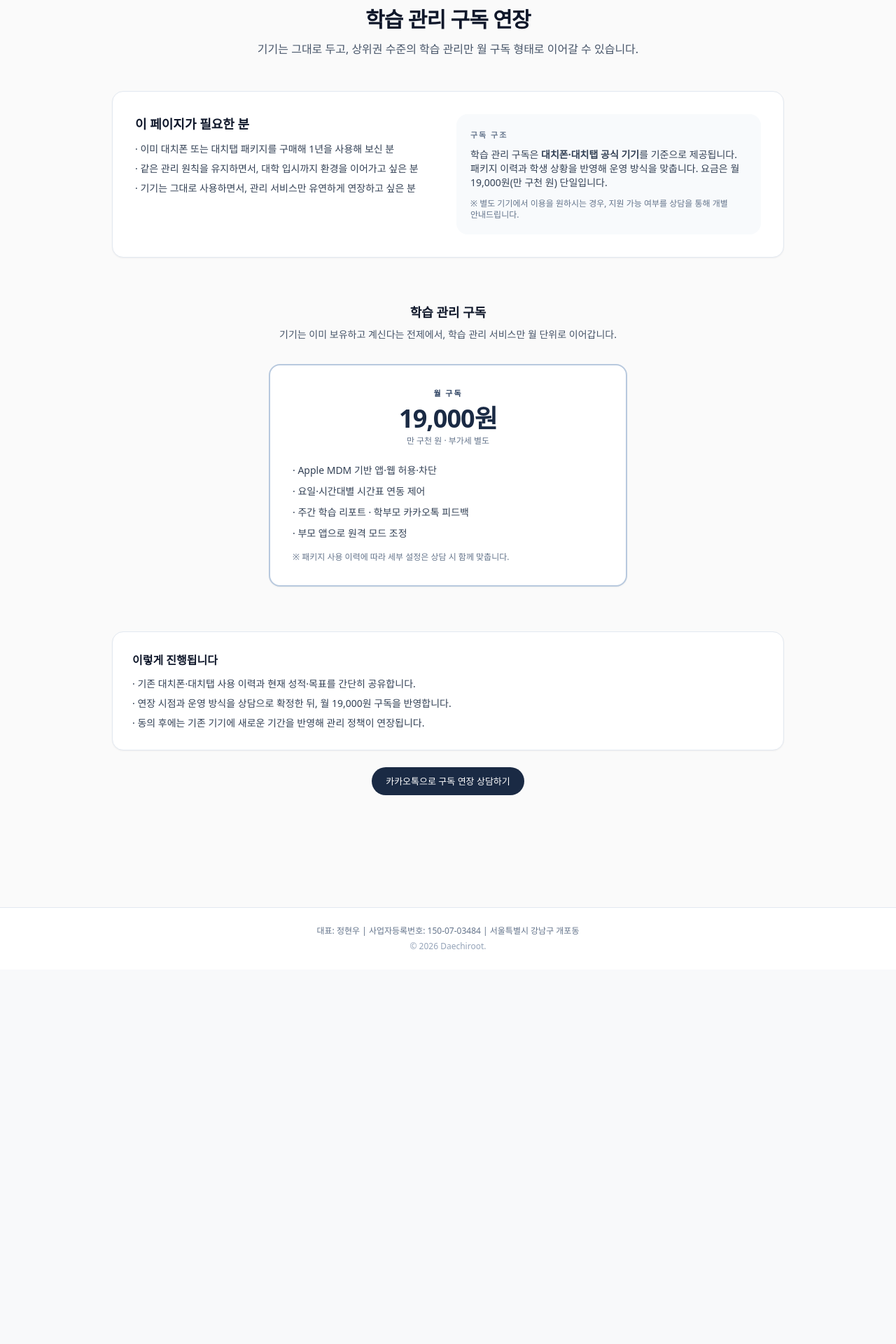
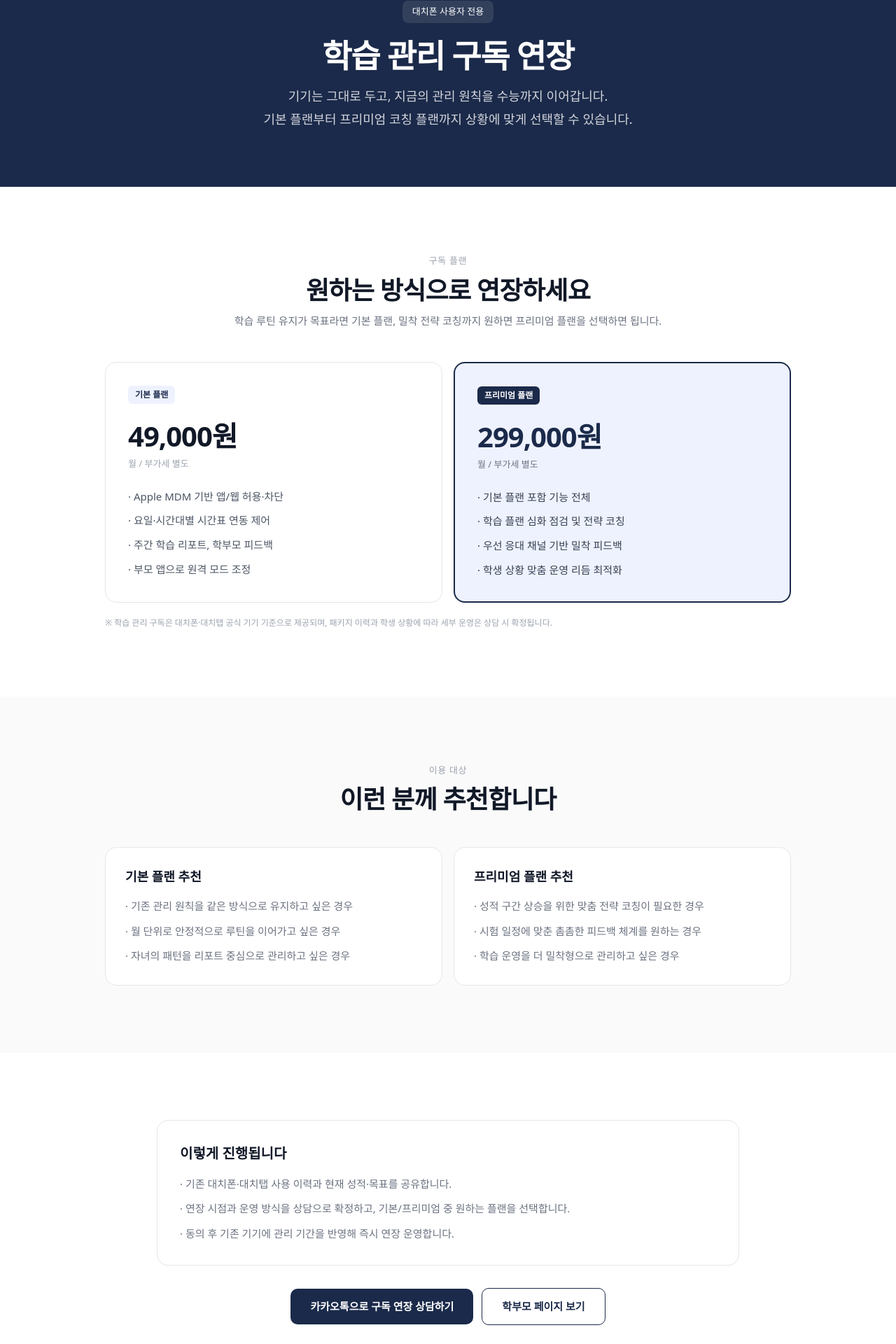
Before and after one commit to hwchung24/rootDaechi_web, a Next.js app: page /management-subscription in a window 1280 px wide. Shown: the part 140-2060 px from the top of the page at 70% size. Before the commit the page ends 1525 px from the top, so only its background shows below. Built offline with nearby package versions, Linux system fonts and the light colour scheme.

Commit message:
fix(ui): unify landing credibility updates and subscription page design
Align hero, parents/students, and subscription UX with the site-wide design system, update trust/patent messaging, and remove duplicate non-hero CTAs for cleaner conversion flow.

Made-with: Cursor

```diff
--- a/app/management-subscription/page.tsx
+++ b/app/management-subscription/page.tsx
@@ -1,119 +1,137 @@
 "use client";
 
-import { motion } from "framer-motion";
 import Link from "next/link";
 import { AppHeader } from "@/components/AppHeader";
-
-const fadeInUp = {
-  hidden: { opacity: 0, y: 20 },
-  show: { opacity: 1, y: 0, transition: { duration: 0.5, ease: [0.22, 0.61, 0.36, 1] } }
-};
+import { SiteFooter } from "@/components/SiteFooter";
 
 export default function ManagementSubscriptionPage() {
   return (
-    <div className="min-h-screen bg-[#fafafa] text-slate-900">
+    <div className="min-h-screen bg-[#f8f9fa] text-slate-900">
       <AppHeader>
-        <Link href="/gillo-phone-rental" className="transition hover:text-slate-900">
-          대치폰 패키지
+        <Link href="/phone" className="transition hover:text-slate-900">
+          대치폰
         </Link>
-        <Link href="/gillo-tab-rental" className="transition hover:text-slate-900">
-          대치탭 패키지
+        <Link href="/parents" className="transition hover:text-slate-900">
+          학부모
         </Link>
         <Link href="/management-subscription" className="transition hover:text-slate-900">
           학습 관리 구독 연장
         </Link>
       </AppHeader>
 
-      <main className="mx-auto max-w-5xl px-5 py-12 sm:px-8 sm:py-16">
-        <motion.section variants={fadeInUp} initial="hidden" animate="show" className="mb-12 text-center">
-          <p className="text-[11px] font-medium uppercase tracking-[0.2em] text-slate-500">
-            이미 대치폰·대치탭을 보유한 분들을 위해
+      <main>
+        <section className="border-b border-white/10 bg-[#1B2A4A] py-14 md:py-20">
+          <div className="mx-auto max-w-6xl px-6 text-center sm:px-12">
+            <p className="inline-flex rounded-[8px] bg-white/10 px-[14px] py-[6px] text-[13px] font-medium text-white">
+              대치폰 사용자 전용
             </p>
-          <h1 className="mt-2 text-2xl font-semibold tracking-tight text-slate-900 sm:text-3xl">
+            <h1 className="mt-5 break-keep text-[32px] font-bold leading-[1.15] tracking-[-0.03em] text-white md:text-[46px]">
               학습 관리 구독 연장
             </h1>
-          <p className="mt-3 text-sm text-slate-600 sm:text-base">
-            기기는 그대로 두고, 상위권 수준의 학습 관리만 월 구독 형태로 이어갈 수 있습니다.
+            <p className="mx-auto mt-4 max-w-[760px] break-keep text-[15px] leading-[1.8] text-white/80 md:text-[18px]">
+              기기는 그대로 두고, 지금의 관리 원칙을 수능까지 이어갑니다.
+              <br />
+              기본 플랜부터 프리미엄 코칭 플랜까지 상황에 맞게 선택할 수 있습니다.
             </p>
-        </motion.section>
+          </div>
+        </section>
 
-        <section className="mb-16">
-          <div className="grid gap-6 rounded-2xl border border-slate-200 bg-white p-6 text-left shadow-sm sm:grid-cols-2 sm:p-8">
-            <div>
-              <h2 className="text-base font-semibold text-slate-900 sm:text-lg">이 페이지가 필요한 분</h2>
-              <ul className="mt-3 space-y-2 text-sm text-slate-700">
-                <li>· 이미 대치폰 또는 대치탭 패키지를 구매해 1년을 사용해 보신 분</li>
-                <li>· 같은 관리 원칙을 유지하면서, 대학 입시까지 환경을 이어가고 싶은 분</li>
-                <li>· 기기는 그대로 사용하면서, 관리 서비스만 유연하게 연장하고 싶은 분</li>
+        <section className="bg-white py-14 md:py-24">
+          <div className="mx-auto max-w-6xl px-6 sm:px-12">
+            <p className="text-center text-[13px] uppercase tracking-[0.05em] text-[#9CA3AF]">구독 플랜</p>
+            <h2 className="mt-3 text-center text-2xl font-semibold tracking-[-0.02em] text-[#111827] md:text-4xl">원하는 방식으로 연장하세요</h2>
+            <p className="mt-3 text-center text-[15px] text-[#6B7280]">
+              학습 루틴 유지가 목표라면 기본 플랜, 밀착 전략 코칭까지 원하면 프리미엄 플랜을 선택하면 됩니다.
+            </p>
+
+            <div className="mx-auto mt-12 grid max-w-[980px] grid-cols-1 gap-4 lg:grid-cols-2">
+              <article className="rounded-2xl border border-[#E5E7EB] bg-white p-7 md:p-8">
+                <span className="inline-flex rounded-md bg-[#EEF2FF] px-2.5 py-1 text-[12px] font-semibold text-[#1B2A4A]">기본 플랜</span>
+                <p className="mt-4 text-[32px] font-bold tracking-tight text-[#111827] md:text-[40px]">49,000원</p>
+                <p className="text-[13px] text-[#9CA3AF]">월 / 부가세 별도</p>
+                <ul className="mt-6 space-y-2.5 text-[15px] leading-[1.65] text-[#4B5563]">
+                  <li>· Apple MDM 기반 앱/웹 허용·차단</li>
+                  <li>· 요일·시간대별 시간표 연동 제어</li>
+                  <li>· 주간 학습 리포트, 학부모 피드백</li>
+                  <li>· 부모 앱으로 원격 모드 조정</li>
                 </ul>
+              </article>
+
+              <article className="rounded-2xl border-2 border-[#1B2A4A] bg-[#EEF2FF] p-7 md:p-8">
+                <span className="inline-flex rounded-md bg-[#1B2A4A] px-2.5 py-1 text-[12px] font-semibold text-white">프리미엄 플랜</span>
+                <p className="mt-4 text-[32px] font-bold tracking-tight text-[#1B2A4A] md:text-[40px]">299,000원</p>
+                <p className="text-[13px] text-[#6B7280]">월 / 부가세 별도</p>
+                <ul className="mt-6 space-y-2.5 text-[15px] leading-[1.65] text-[#374151]">
+                  <li>· 기본 플랜 포함 기능 전체</li>
+                  <li>· 학습 플랜 심화 점검 및 전략 코칭</li>
+                  <li>· 우선 응대 채널 기반 밀착 피드백</li>
+                  <li>· 학생 상황 맞춤 운영 리듬 최적화</li>
+                </ul>
+              </article>
             </div>
-            <div className="rounded-2xl bg-slate-50 p-4 text-sm text-slate-700 sm:p-5">
-              <p className="text-[11px] font-semibold tracking-[0.18em] text-slate-500">구독 구조</p>
-              <p className="mt-2">
-                학습 관리 구독은 <span className="font-semibold">대치폰·대치탭 공식 기기</span>를 기준으로 제공됩니다.
-                패키지 이력과 학생 상황을 반영해 운영 방식을 맞춥니다. 요금은 월 19,000원(만 구천 원) 단일입니다.
+
+            <p className="mx-auto mt-5 max-w-[980px] text-[12px] text-[#9CA3AF]">
+              ※ 학습 관리 구독은 대치폰·대치탭 공식 기기 기준으로 제공되며, 패키지 이력과 학생 상황에 따라 세부 운영은 상담 시 확정됩니다.
             </p>
-              <p className="mt-3 text-xs text-slate-500">
-                ※ 별도 기기에서 이용을 원하시는 경우, 지원 가능 여부를 상담을 통해 개별 안내드립니다.
-              </p>
+          </div>
+        </section>
+
+        <section className="bg-[#FAFAFA] py-14 md:py-24">
+          <div className="mx-auto max-w-6xl px-6 sm:px-12">
+            <p className="text-center text-[13px] uppercase tracking-[0.05em] text-[#9CA3AF]">이용 대상</p>
+            <h2 className="mt-3 text-center text-2xl font-semibold tracking-[-0.02em] text-[#111827] md:text-4xl">이런 분께 추천합니다</h2>
+
+            <div className="mx-auto mt-12 grid max-w-[980px] grid-cols-1 gap-4 lg:grid-cols-2">
+              <article className="rounded-2xl border border-[#E5E7EB] bg-white p-7">
+                <p className="text-[18px] font-semibold text-[#111827]">기본 플랜 추천</p>
+                <ul className="mt-4 space-y-2.5 text-[15px] leading-[1.7] text-[#6B7280]">
+                  <li>· 기존 관리 원칙을 같은 방식으로 유지하고 싶은 경우</li>
+                  <li>· 월 단위로 안정적으로 루틴을 이어가고 싶은 경우</li>
+                  <li>· 자녀의 패턴을 리포트 중심으로 관리하고 싶은 경우</li>
+                </ul>
+              </article>
+              <article className="rounded-2xl border border-[#E5E7EB] bg-white p-7">
+                <p className="text-[18px] font-semibold text-[#111827]">프리미엄 플랜 추천</p>
+                <ul className="mt-4 space-y-2.5 text-[15px] leading-[1.7] text-[#6B7280]">
+                  <li>· 성적 구간 상승을 위한 맞춤 전략 코칭이 필요한 경우</li>
+                  <li>· 시험 일정에 맞춘 촘촘한 피드백 체계를 원하는 경우</li>
+                  <li>· 학습 운영을 더 밀착형으로 관리하고 싶은 경우</li>
+                </ul>
+              </article>
             </div>
           </div>
         </section>
 
-        <section className="mb-16">
-          <div className="mb-6 text-center sm:mb-8">
-            <h2 className="text-base font-semibold text-slate-900 sm:text-lg">학습 관리 구독</h2>
-            <p className="mt-2 text-xs text-slate-600 sm:text-sm">
-              기기는 이미 보유하고 계신다는 전제에서, 학습 관리 서비스만 월 단위로 이어갑니다.
-            </p>
+        <section className="bg-white py-14 md:py-24">
+          <div className="mx-auto max-w-4xl px-6 sm:px-8">
+            <div className="rounded-2xl border border-[#E5E7EB] bg-white p-7 md:p-8">
+              <h2 className="text-[20px] font-semibold text-[#111827]">이렇게 진행됩니다</h2>
+              <ul className="mt-4 space-y-2.5 text-[15px] leading-[1.7] text-[#6B7280]">
+                <li>· 기존 대치폰·대치탭 사용 이력과 현재 성적·목표를 공유합니다.</li>
+                <li>· 연장 시점과 운영 방식을 상담으로 확정하고, 기본/프리미엄 중 원하는 플랜을 선택합니다.</li>
+                <li>· 동의 후 기존 기기에 관리 기간을 반영해 즉시 연장 운영합니다.</li>
+              </ul>
             </div>
 
-          <div className="mx-auto max-w-lg">
-            <div className="flex flex-col rounded-2xl border-2 border-navy-200 bg-white p-6 text-center shadow-sm sm:p-8">
-              <p className="text-[11px] font-semibold uppercase tracking-[0.18em] text-navy-600">월 구독</p>
-              <p className="mt-2 text-3xl font-bold tracking-tight text-navy-800 sm:text-4xl">
-                19,000원
-              </p>
-              <p className="mt-1 text-xs text-slate-500">만 구천 원 · 부가세 별도</p>
-              <ul className="mt-6 space-y-2.5 text-left text-sm text-slate-700">
-                <li>· Apple MDM 기반 앱·웹 허용·차단</li>
-                <li>· 요일·시간대별 시간표 연동 제어</li>
-                <li>· 주간 학습 리포트 · 학부모 카카오톡 피드백</li>
-                <li>· 부모 앱으로 원격 모드 조정</li>
-              </ul>
-              <p className="mt-4 text-left text-xs text-slate-500">
-                ※ 패키지 사용 이력에 따라 세부 설정은 상담 시 함께 맞춥니다.
-              </p>
-            </div>
-          </div>
-        </section>
-
-        <section className="mb-8">
-          <div className="rounded-2xl border border-slate-200 bg-white p-6 text-left shadow-sm sm:p-7">
-            <h2 className="text-sm font-semibold text-slate-900 sm:text-base">이렇게 진행됩니다</h2>
-            <ul className="mt-3 space-y-2 text-sm text-slate-700">
-              <li>· 기존 대치폰·대치탭 사용 이력과 현재 성적·목표를 간단히 공유합니다.</li>
-              <li>· 연장 시점과 운영 방식을 상담으로 확정한 뒤, 월 19,000원 구독을 반영합니다.</li>
-              <li>· 동의 후에는 기존 기기에 새로운 기간을 반영해 관리 정책이 연장됩니다.</li>
-            </ul>
-          </div>
-          <div className="mt-6 flex flex-col items-center gap-2 text-sm sm:flex-row sm:justify-center sm:gap-3">
+            <div className="mt-8 flex flex-col items-center justify-center gap-3 sm:flex-row">
               <Link
                 href="/inquiry"
-              className="inline-flex items-center justify-center rounded-full bg-navy-800 px-5 py-2.5 text-[13px] font-medium text-white transition hover:bg-navy-900"
+                className="inline-flex items-center justify-center rounded-[10px] bg-[#1B2A4A] px-7 py-3.5 text-[15px] font-semibold text-white"
               >
                 카카오톡으로 구독 연장 상담하기
               </Link>
+              <Link
+                href="/parents"
+                className="inline-flex items-center justify-center rounded-[10px] border-[1.5px] border-[#1B2A4A] px-7 py-3.5 text-[15px] font-semibold text-[#1B2A4A]"
+              >
+                학부모 페이지 보기
+              </Link>
+            </div>
           </div>
         </section>
       </main>
 
-      <footer className="mt-16 border-t border-slate-200 bg-white py-6">
-        <div className="mx-auto max-w-5xl px-5 text-center text-[12px] text-slate-500 sm:px-8">
-          <p>대표: 정현우 | 사업자등록번호: 150-07-03484 | 서울특별시 강남구 개포동</p>
-          <p className="mt-1 text-slate-400">© {new Date().getFullYear()} Daechiroot.</p>
-        </div>
-      </footer>
+      <SiteFooter />
     </div>
   );
 }
--- a/app/students/page.tsx
+++ b/app/students/page.tsx
@@ -51,7 +51,7 @@ export default function StudentsPage() {
               </div>
             </div>
 
-            <div className="order-1 flex items-center justify-center self-center lg:order-2 lg:justify-end">
+            <div className="order-1 hidden items-center justify-center self-center lg:order-2 lg:flex lg:justify-end">
               <div className="w-full max-w-[420px] md:max-w-[500px]">
                 <LandingHeroIPadVisual />
               </div>
@@ -221,9 +221,6 @@ export default function StudentsPage() {
 
           <div className="mt-14 text-center">
             <p className="mb-3 text-[14px] text-[#9CA3AF]">기기 세팅 149,000원 · 월 49,000원 · 위약금 없음</p>
-            <Link href="/pricing" className="inline-block rounded-[10px] bg-[#1B2A4A] px-6 py-3.5 text-[15px] font-semibold text-white">
-              패키지·가격 확인하기 →
-            </Link>
           </div>
         </section>
       </main>
--- a/components/LandingHero.tsx
+++ b/components/LandingHero.tsx
@@ -7,9 +7,9 @@ import { LandingHeroIPadVisual } from "@/components/LandingHeroIPadVisual";
 /** 랜딩 홈 — PLAUD형 2열 히어로 (포인트 남색) */
 export function LandingHero() {
   const trustMetrics = [
-    { value: "6개월", label: "루틴 유지 후기", source: "실사용자 후기 기준" },
-    { value: "2등급↑", label: "수능 성적 향상", source: "6개월 사용자 기준" },
-    { value: "24시간", label: "AI 코칭 지원", source: "연중무휴" }
+    { value: "6개월", label: "루틴 유지 후기", source: "베타 사용자 중 루틴 유지 비율" },
+    { value: "2등급↑", label: "수능 성적 향상", source: "6개월 이상 사용자 평균" },
+    { value: "49,000원", label: "월 관리 비용", source: "관리형 독서실 월 50~90만원 대비" }
   ];
 
   return (
@@ -22,9 +22,12 @@ export function LandingHero() {
               <span>·</span>
               <span>5월 출시</span>
             </div>
-            <p className="mb-4 inline-flex w-fit rounded-[8px] bg-white/10 px-[14px] py-[6px] text-[13px] font-medium text-white">
-              5월 출시  ·  사전 예약 모집중
-            </p>
+            <div className="mb-4">
+              <p className="inline-flex w-fit rounded-[8px] bg-white/10 px-[14px] py-[6px] text-[13px] font-medium text-white">
+                5월 출시  ·  사전 예약 모집중
+              </p>
+              <p className="mt-2 text-[12px] text-white/60">현재 베타 운영 중 · 정식 출시 5월</p>
+            </div>
             <h1 className="break-keep text-[30px] font-bold leading-[1.25] tracking-[-0.03em] text-white md:text-[44px] md:leading-[1.15] lg:text-[52px]">
               <span>&ldquo;왜 성적이 안 올라?&rdquo;</span>
               <br />
@@ -68,7 +71,7 @@ export function LandingHero() {
             </div>
           </motion.div>
 
-          <motion.div initial={false} className="order-2 hidden h-full w-full items-center justify-center self-center md:block lg:order-2 lg:justify-end">
+          <motion.div initial={false} className="order-2 hidden h-full w-full items-center justify-center self-center lg:order-2 lg:flex lg:justify-end">
             <div className="w-full max-w-[420px] md:max-w-[620px]">
               <LandingHeroIPadVisual />
             </div>
```
Also changed, not shown: app/page.tsx (+19 -1 lines), app/parents/page.tsx (+9 -22 lines), app/phone/page.tsx (+9 -14 lines), components/AppHeader.tsx (+17 -21 lines), components/SiteFooter.tsx (+11 -3 lines). Lines whose indentation alone changed are shown as unchanged.
